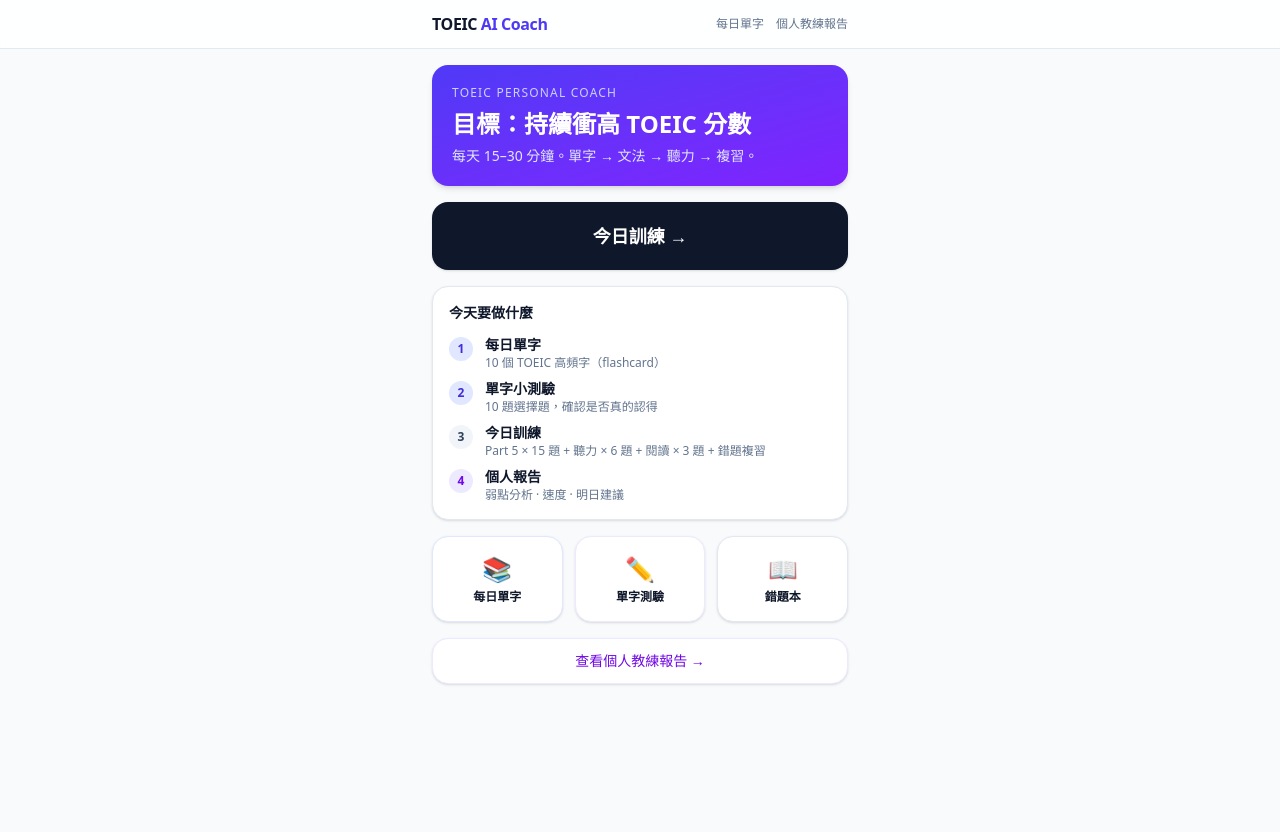
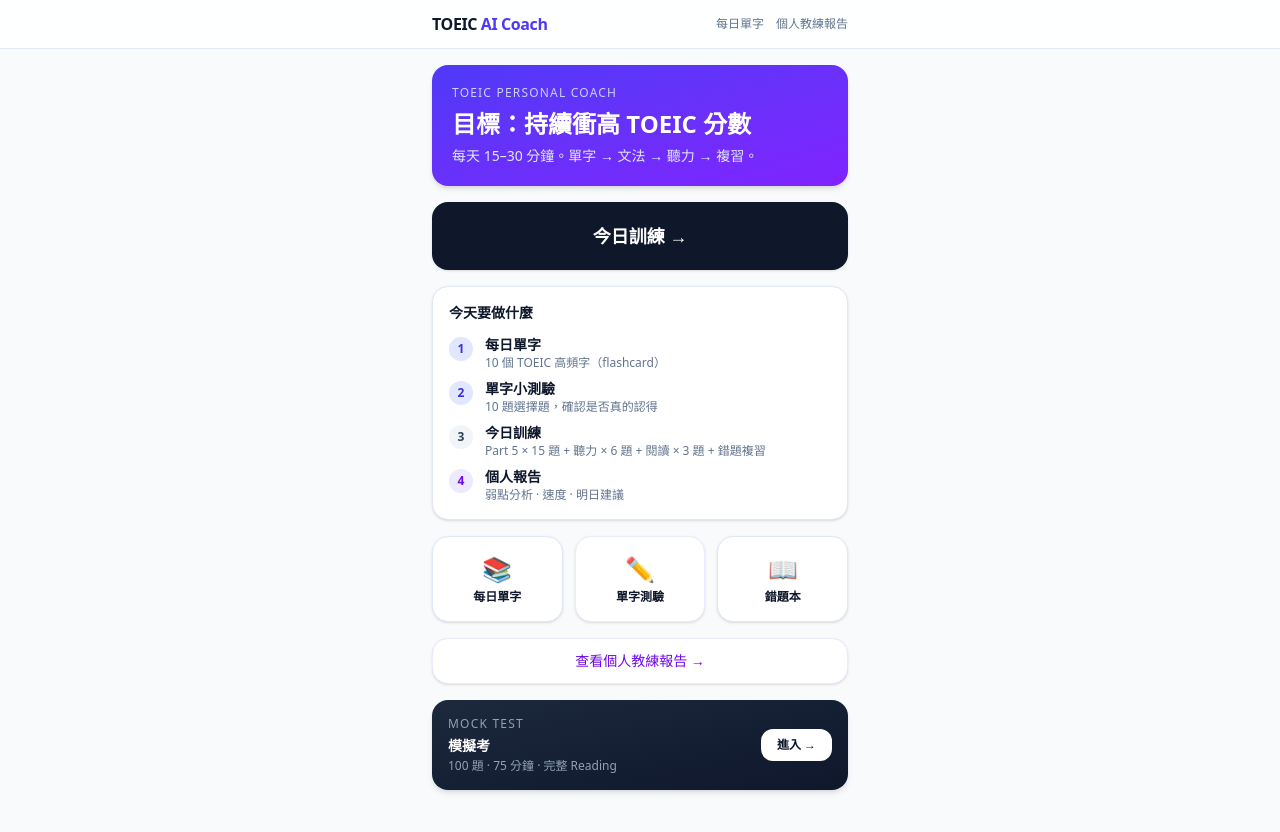
Before and after one commit to sapunomin1-star/toeic-ai-coach, a Next.js app: page / in a window 1280 px wide. Shown: the top 832 px of the page. Before the commit the page ends 800 px from the top, so only its background shows below. Built offline with nearby package versions, Linux system fonts and the light colour scheme.

Commit message:
feat: add mock test entry to home page

```diff
--- a/app/page.tsx
+++ b/app/page.tsx
@@ -92,6 +92,23 @@
       >
         查看個人教練報告 →
       </Link>
+
+      {/* Mock test entry */}
+      <section className="rounded-2xl bg-gradient-to-br from-slate-800 to-slate-900 p-4 text-white shadow-md">
+        <div className="flex items-center justify-between">
+          <div>
+            <p className="text-xs uppercase tracking-widest text-slate-400">Mock Test</p>
+            <p className="mt-1 text-sm font-bold">模擬考</p>
+            <p className="mt-0.5 text-xs text-slate-400">100 題 · 75 分鐘 · 完整 Reading</p>
+          </div>
+          <Link
+            href="/mock-test"
+            className="rounded-xl bg-white px-4 py-2 text-xs font-bold text-slate-900 active:scale-[0.98]"
+          >
+            進入 →
+          </Link>
+        </div>
+      </section>
     </div>
   );
 }
```
